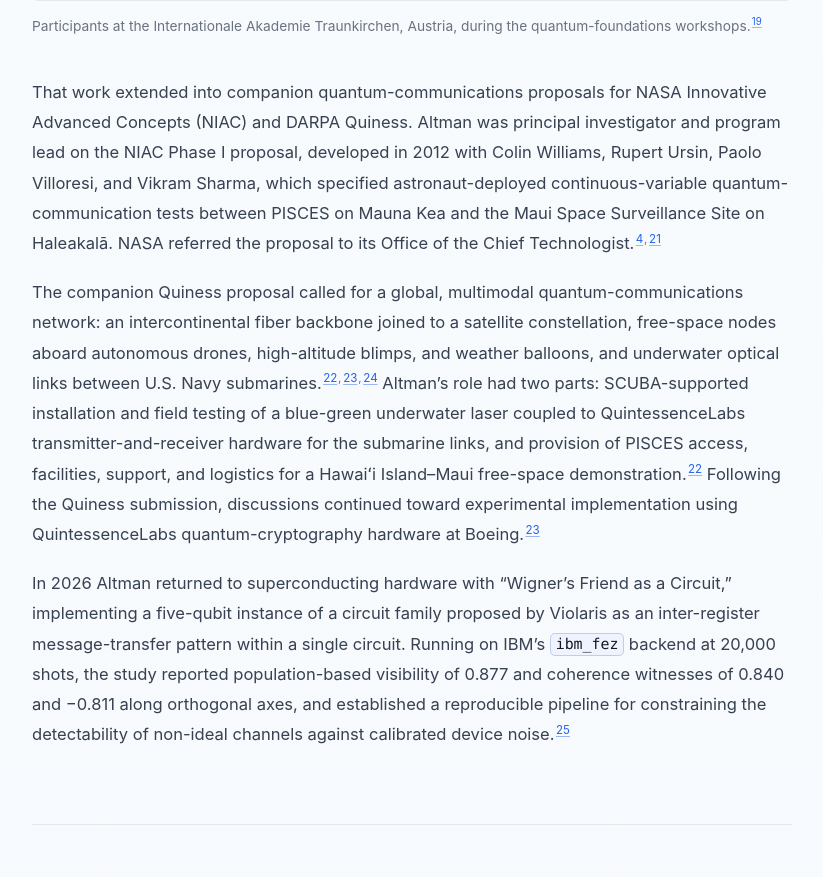
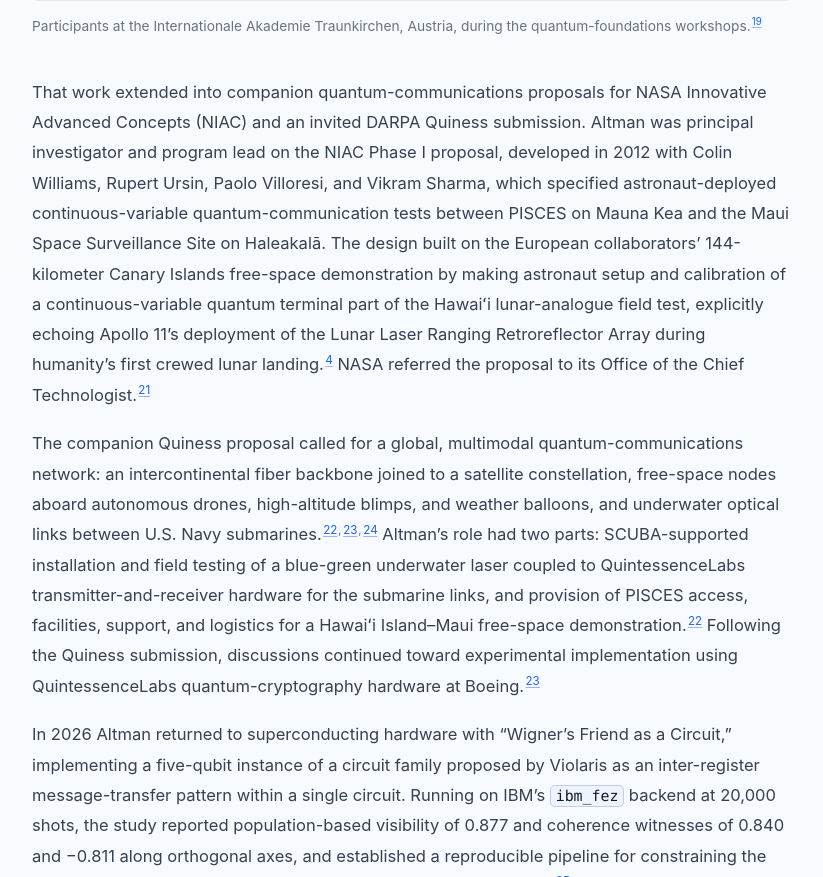
Before and after one commit to christopher-altman/christopher-altman.github.io, a website: page bio/index.html in a window 1280 px wide. Shown: the part 5248-6125 px from the top of the page, without its empty margins (400-1223 px from the left). Drawn offline with Linux system fonts and the light colour scheme.

Commit message:
(feat)bio: Expanded DARPA Quiness / NASA NIAC lunar retroreflector placement references

```diff
--- a/bio/index.html
+++ b/bio/index.html
@@ -187,7 +187,7 @@
             <figcaption>Participants at the Internationale Akademie Traunkirchen, Austria, during the quantum-foundations workshops.<sup><a href="#ref-19" aria-label="Reference 19">19</a></sup></figcaption>
           </figure>
 
-          <p>That work extended into companion quantum-communications proposals for NASA Innovative Advanced Concepts (NIAC) and DARPA Quiness. Altman was principal investigator and program lead on the NIAC Phase I proposal, developed in 2012 with Colin Williams, Rupert Ursin, Paolo Villoresi, and Vikram Sharma, which specified astronaut-deployed continuous-variable quantum-communication tests between PISCES on Mauna Kea and the Maui Space Surveillance Site on Haleakalā. NASA referred the proposal to its Office of the Chief Technologist.<sup><a href="#ref-4" aria-label="Reference 4">4</a></sup><sup class="cite-adj"><a href="#ref-21" aria-label="Reference 21">21</a></sup></p>
+          <p>That work extended into companion quantum-communications proposals for NASA Innovative Advanced Concepts (NIAC) and an invited DARPA Quiness submission. Altman was principal investigator and program lead on the NIAC Phase I proposal, developed in 2012 with Colin Williams, Rupert Ursin, Paolo Villoresi, and Vikram Sharma, which specified astronaut-deployed continuous-variable quantum-communication tests between PISCES on Mauna Kea and the Maui Space Surveillance Site on Haleakalā. The design built on the European collaborators’ 144-kilometer Canary Islands free-space demonstration by making astronaut setup and calibration of a continuous-variable quantum terminal part of the Hawaiʻi lunar-analogue field test, explicitly echoing Apollo 11’s deployment of the Lunar Laser Ranging Retroreflector Array during humanity’s first crewed lunar landing.<sup><a href="#ref-4" aria-label="Reference 4">4</a></sup> NASA referred the proposal to its Office of the Chief Technologist.<sup><a href="#ref-21" aria-label="Reference 21">21</a></sup></p>
           <p>The companion Quiness proposal called for a global, multimodal quantum-communications network: an intercontinental fiber backbone joined to a satellite constellation, free-space nodes aboard autonomous drones, high-altitude blimps, and weather balloons, and underwater optical links between U.S. Navy submarines.<sup><a href="#ref-22" aria-label="Reference 22">22</a></sup><sup class="cite-adj"><a href="#ref-23" aria-label="Reference 23">23</a></sup><sup class="cite-adj"><a href="#ref-24" aria-label="Reference 24">24</a></sup> Altman’s role had two parts: SCUBA-supported installation and field testing of a blue-green underwater laser coupled to QuintessenceLabs transmitter-and-receiver hardware for the submarine links, and provision of PISCES access, facilities, support, and logistics for a Hawaiʻi Island–Maui free-space demonstration.<sup><a href="#ref-22" aria-label="Reference 22">22</a></sup> Following the Quiness submission, discussions continued toward experimental implementation using QuintessenceLabs quantum-cryptography hardware at Boeing.<sup><a href="#ref-23" aria-label="Reference 23">23</a></sup></p>
           <p>In 2026 Altman returned to superconducting hardware with “Wigner’s Friend as a Circuit,” implementing a five-qubit instance of a circuit family proposed by Violaris as an inter-register message-transfer pattern within a single circuit. Running on IBM’s <code>ibm_fez</code> backend at 20,000 shots, the study reported population-based visibility of 0.877 and coherence witnesses of 0.840 and −0.811 along orthogonal axes, and established a reproducible pipeline for constraining the detectability of non-ideal channels against calibrated device noise.<sup><a href="#ref-25" aria-label="Reference 25">25</a></sup></p>
         </section>
```
Also changed, not shown: __tests__/bio-page.test.js (+4 -1 lines), 1 other file.
